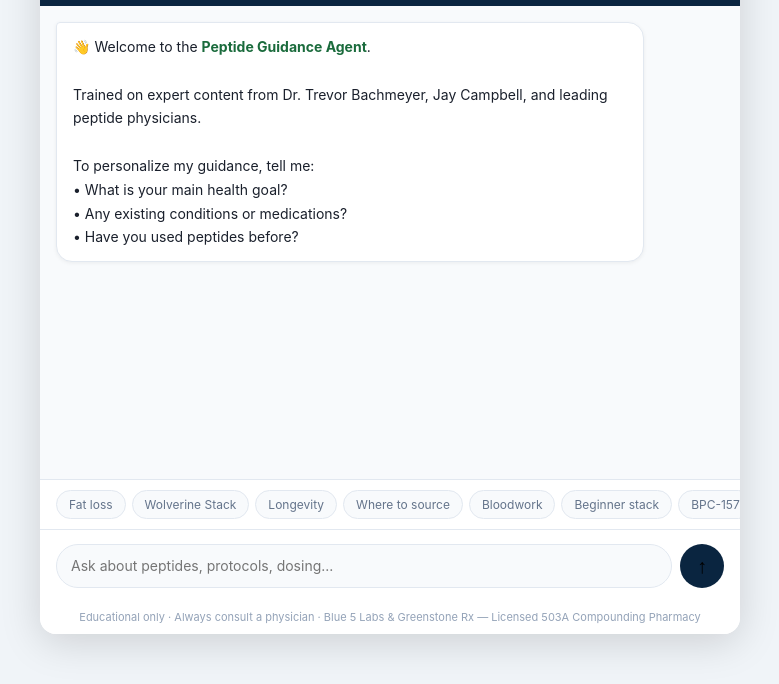
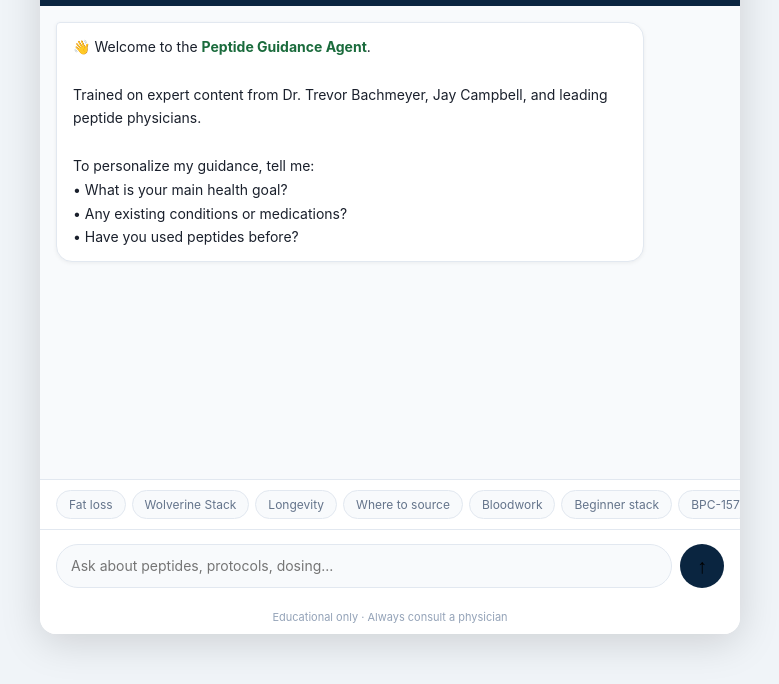
Before and after one commit to mcastillo79/peptide-agent-backend, a website: page public/index.html in a window 1280 px wide. Shown: the part 116-800 px from the top of the page, without its empty margins (250-1029 px from the left). Drawn offline with Linux system fonts and the light colour scheme.

Commit message:
Update index.html

```diff
--- a/public/index.html
+++ b/public/index.html
@@ -69,7 +69,7 @@ body { font-family: -apple-system, BlinkMacSystemFont, 'Segoe UI', sans-serif; b
     <textarea id="cinput" placeholder="Ask about peptides, protocols, dosing..." rows="1" onkeydown="hk(event)" oninput="ag(this)"></textarea>
     <button id="sbtn" onclick="send()" title="Send">&#8593;</button>
   </div>
-  <div id="ftr">Educational only · Always consult a physician · Blue 5 Labs & Greenstone Rx — Licensed 503A Compounding Pharmacy</div>
+  <div id="ftr">Educational only · Always consult a physician</div>
 </div>
 
 <script>
```
